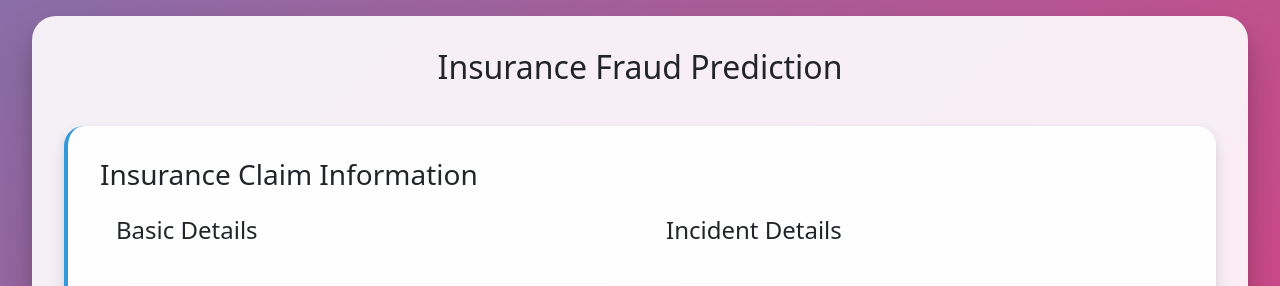
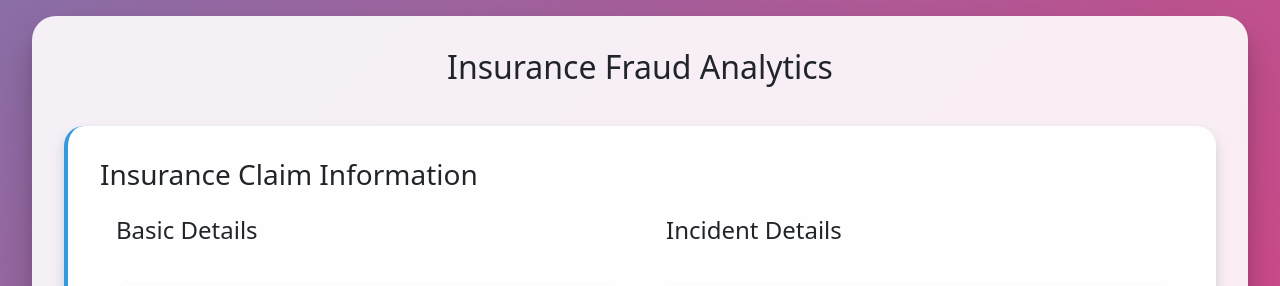
Before and after one commit to ChandigarhUniversity-wwc-2024/data-structure-using-c-Sagarsh04, a Flask app: page / in a window 1280 px wide. Shown: the top 286 px of the page. Run offline with Flask 2, Linux system fonts and the light colour scheme; parts of the project's set-up code (start-up, migrations or seed data) failed here and were passed over.

Commit message:
index.html

```diff
--- a/templates/index.html
+++ b/templates/index.html
@@ -12,7 +12,7 @@
 <body>
     <div class="progress-bar" id="progressBar"></div>
     <div class="form-container animate__animated animate__fadeIn">
-        <h2 class="text-center mb-4">Insurance Fraud Prediction</h2>
+        <h2 class="text-center mb-4">Insurance Fraud Analytics</h2>
         <form id="predictionForm">
             <div class="form-section">
                 <h3>Insurance Claim Information</h3>
```
